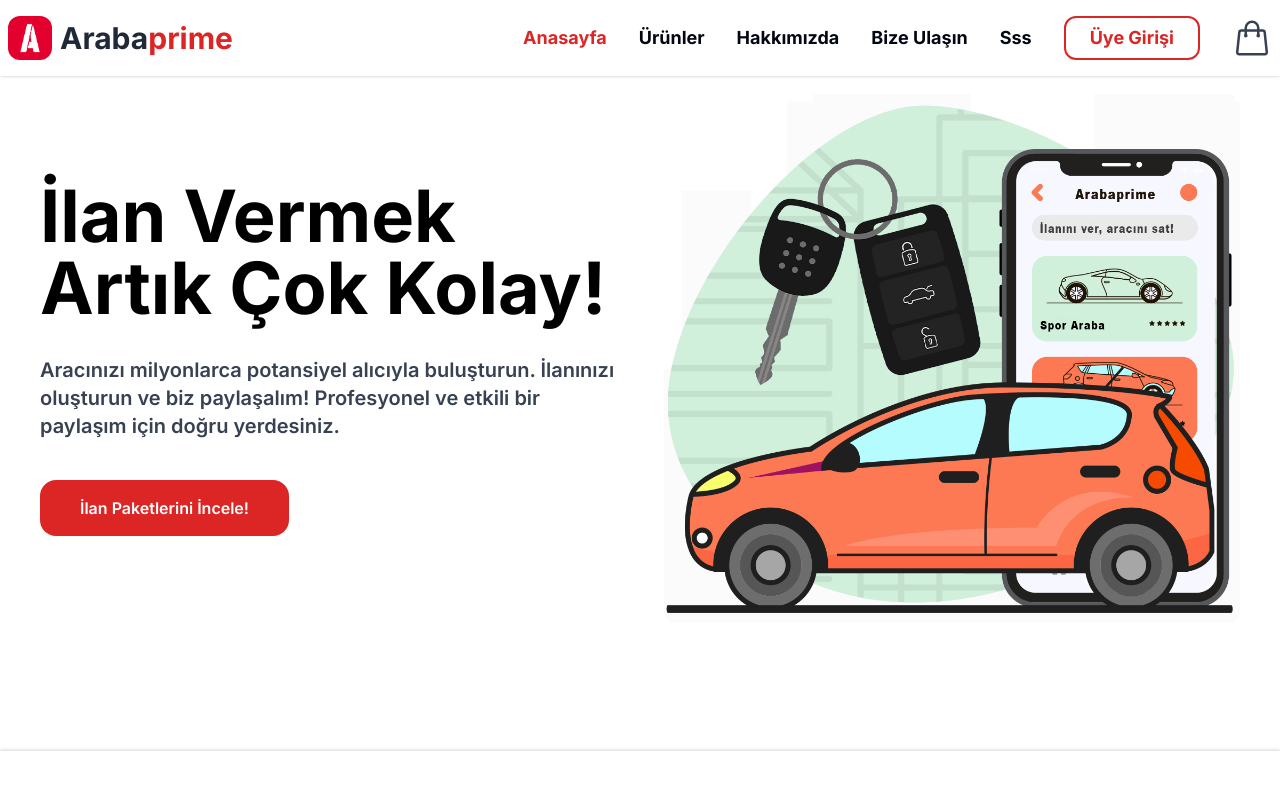
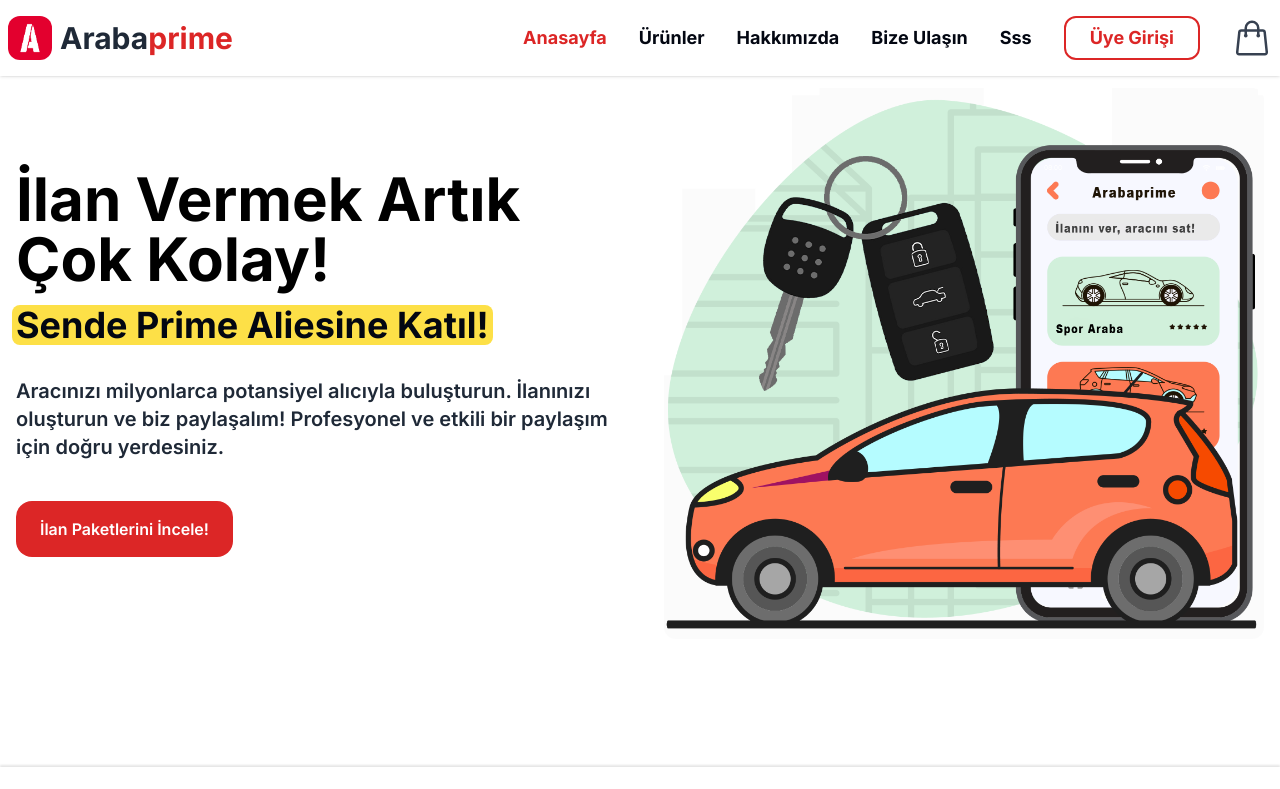
Before and after one commit to erduman26/arabaprimenext, a Next.js app: page / in a window 1280 px wide. Shown: the top 789 px of the page. Built offline with nearby package versions, Linux system fonts and the light colour scheme.

Commit message:
hero upgrade two

```diff
--- a/src/components/Hero.tsx
+++ b/src/components/Hero.tsx
@@ -4,22 +4,25 @@ import Image from 'next/image';
 const Hero = () => {
 
   return (
-    <div className='bg-yellow-100 md:bg-white rounded-lg -mt-0.5'>
+    <div className='mx-auto md:mx-0 2xl:mx-24 -mt-2'>
         <section className="pb-12">
-          <div className="px-2 2xl:mx-16 sm:px-0 xl:px-8">
-            <div className="grid items-center grid-cols-1 sm:gap-12 gap-6 lg:grid-cols-2">
+          <div className="px-2 sm:px-2">
+            <div className="grid items-center grid-cols-1 sm:gap-12 gap-4 lg:grid-cols-2">
               <div className="order-2 lg:order-1">
-                <h1 className="text-4xl font-bold text-black sm:text-6xl lg:text-7xl">
+                <h1 className="text-4xl font-bold text-black sm:text-4xl md:text-5xl xl:text-6xl">
                   İlan Vermek Artık Çok Kolay!
                 </h1>
-
-                <p className="mt-5 lg:mt-8 text-base text-gray-700 sm:text-xl font-semibold">Aracınızı milyonlarca potansiyel alıcıyla buluşturun. İlanınızı oluşturun ve biz paylaşalım! Profesyonel ve etkili bir paylaşım için doğru yerdesiniz.</p>
-                <div className="mt-10 sm:flex sm:items-center sm:space-x-8">
-                  <a href="#" className="inline-flex items-center justify-center px-10 py-4 rounded-2xl text-base font-semibold text-white transition-all duration-200 bg-red-600 hover:bg-red-500" role="button"> İlan Paketlerini İncele! </a>
+                <div className="relative inline-flex">
+                    <span className="absolute -inset-x-1 rounded-lg bottom-0 border-b-[30px] sm:border-b-[32px] md:border-b-[35px] lg:border-b-[40px] border-yellow-300" />
+                    <p className="relative text-xl font-bold text-gray-950 sm:text-2xl lg:text-3xl xl:text-4xl lg:pt-4 pt-3">Sende Prime Aliesine Katıl!</p>
+                  </div>
+                <p className="mt-4 lg:mt-8 text-base lg:text-lg xl:text-xl text-gray-800 font-semibold">Aracınızı milyonlarca potansiyel alıcıyla buluşturun. İlanınızı oluşturun ve biz paylaşalım! Profesyonel ve etkili bir paylaşım için doğru yerdesiniz.</p>
+                <div className="mt-6 lg:mt-10 sm:flex sm:items-center sm:space-x-8">
+                  <a href="#" className="inline-flex items-center justify-center px-6 py-4 rounded-2xl text-base font-semibold text-white transition-all duration-200 bg-red-600 hover:bg-red-500" role="button"> İlan Paketlerini İncele! </a>
                 </div>
               </div>
               <div className="order-1 lg:order-2">
-                <Image className="w-full rounded-xl" src={Banner} alt="" />
+                <Image className="w-full rounded-xl sm:w-auto" src={Banner} alt="" />
               </div>
             </div>
           </div>
```
Also changed, not shown: src/img/phone.jpg (added).
